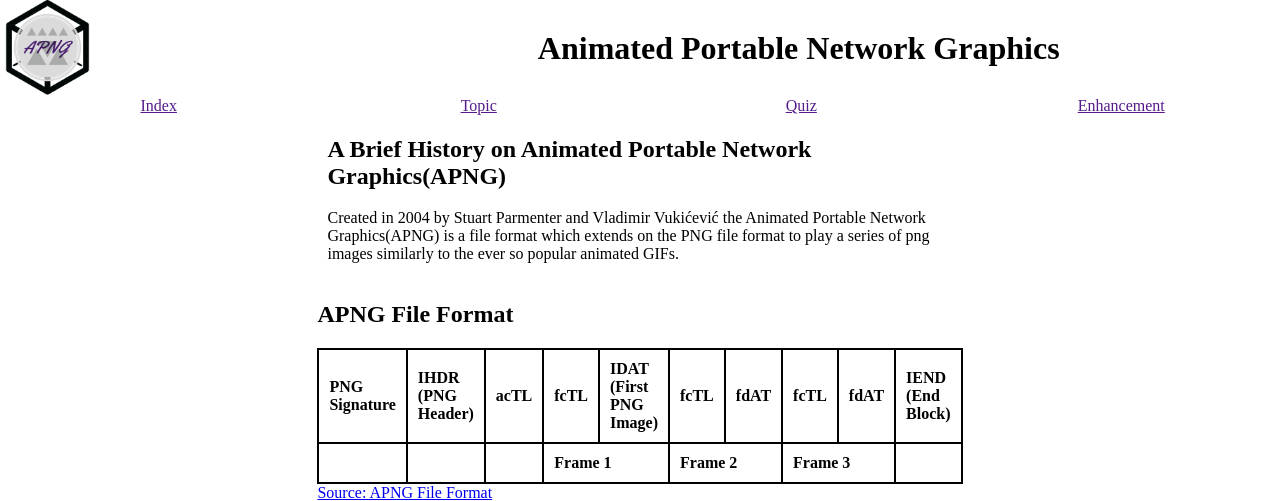
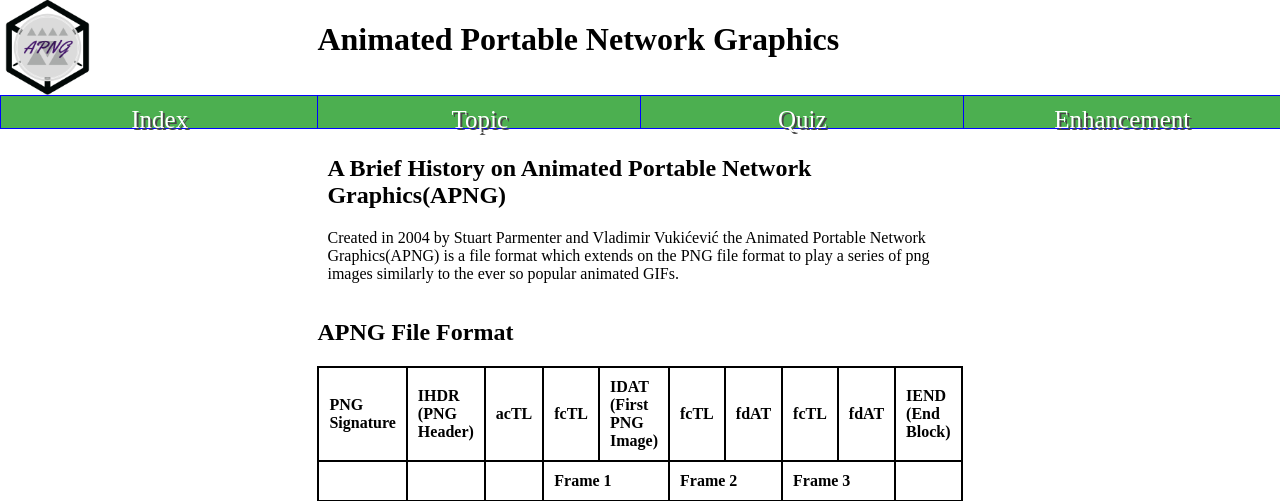
Before and after one commit to TharinS/EN-Four-Oh-Nine, a PHP site: page /html/topic.html in a window 1280 px wide. Shown: the top 501 px of the page. Run offline with PHP 8.4, Linux system fonts and the light colour scheme.

Commit message:
menu changes

```diff
--- a/html/topic.html
+++ b/html/topic.html
@@ -16,10 +16,10 @@
         <img class="img-settings grid-item1" src="../styles/Images/APNGLogoNoBackground.png" alt="Website Logo">
         <h1 class="grid-item2">Animated Portable Network Graphics</h1>
 
-        <a class="grid-menu-button1" href="">Index</a>
-        <a class="grid-menu-button2" href="">Topic</a>
-        <a class="grid-menu-button3" href="">Quiz</a>
-        <a class="grid-menu-button4" href="">Enhancement</a>
+        <a class="grid-menu-button1 button" href="index.html">Index</a>
+        <a class="grid-menu-button2 button" href="topic.html">Topic</a>
+        <a class="grid-menu-button3 button" href="quiz.html">Quiz</a>
+        <a class="grid-menu-button4 button" href="enhancements.html">Enhancement</a>
 
         <section class="grid-item4">
 
--- a/styles/style.css
+++ b/styles/style.css
@@ -23,6 +23,24 @@ span {
 .img-settings {
     height: auto;
     max-width: 30%;
+}
+
+.button {
+    background-color: #4CAF50;
+    border: 1px solid blue;
+    color: white;
+    width: 100%;
+    height: 55%;
+    padding-top: 10px;
+    text-align: center;
+    text-decoration: none;
+    display: inline-block;
+    font-size: 25px;
+    text-shadow: 2px 2px #484848;
+}
+
+.button:hover {
+    background-color: #1957b4;
 }
 
 
@@ -51,27 +69,22 @@ span {
 
 .grid-item2 {
     grid-area: head;
-    margin: auto;
 }
 
 .grid-menu-button1 {
     grid-area: button1;
-    margin: auto;
 }
 
 .grid-menu-button2 {
     grid-area: button2;
-    margin: auto;
 }
 
 .grid-menu-button3 {
     grid-area: button3;
-    margin: auto;
 }
 
 .grid-menu-button4 {
     grid-area: button4;
-    margin: auto;
 }
 
 .grid-item4 {
```
